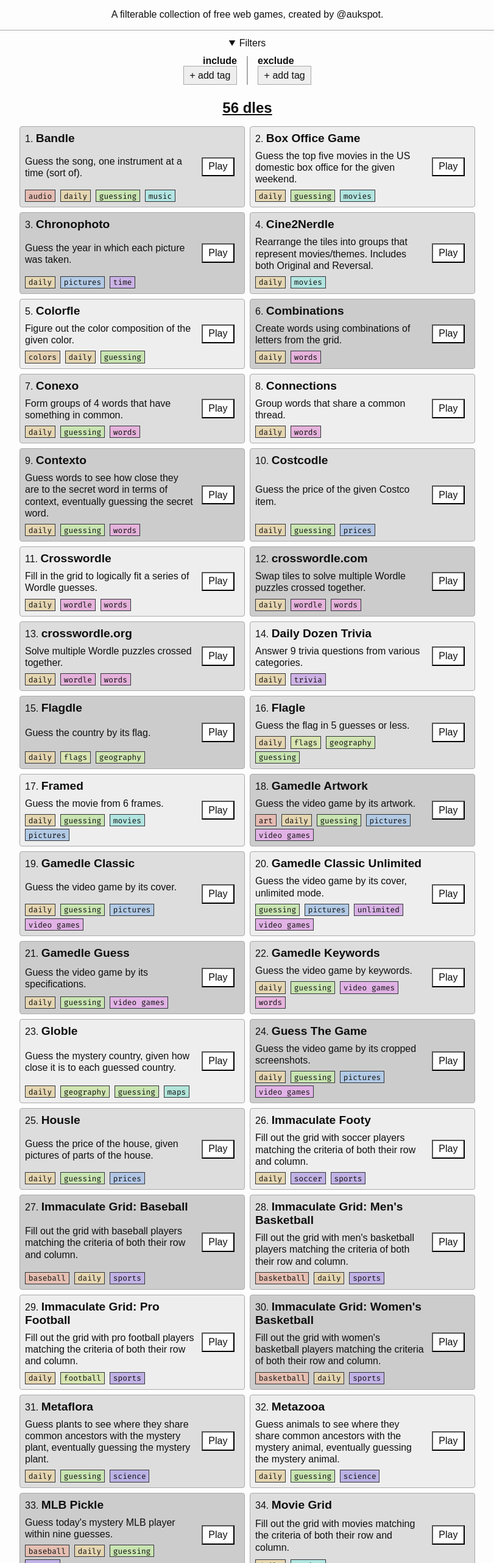
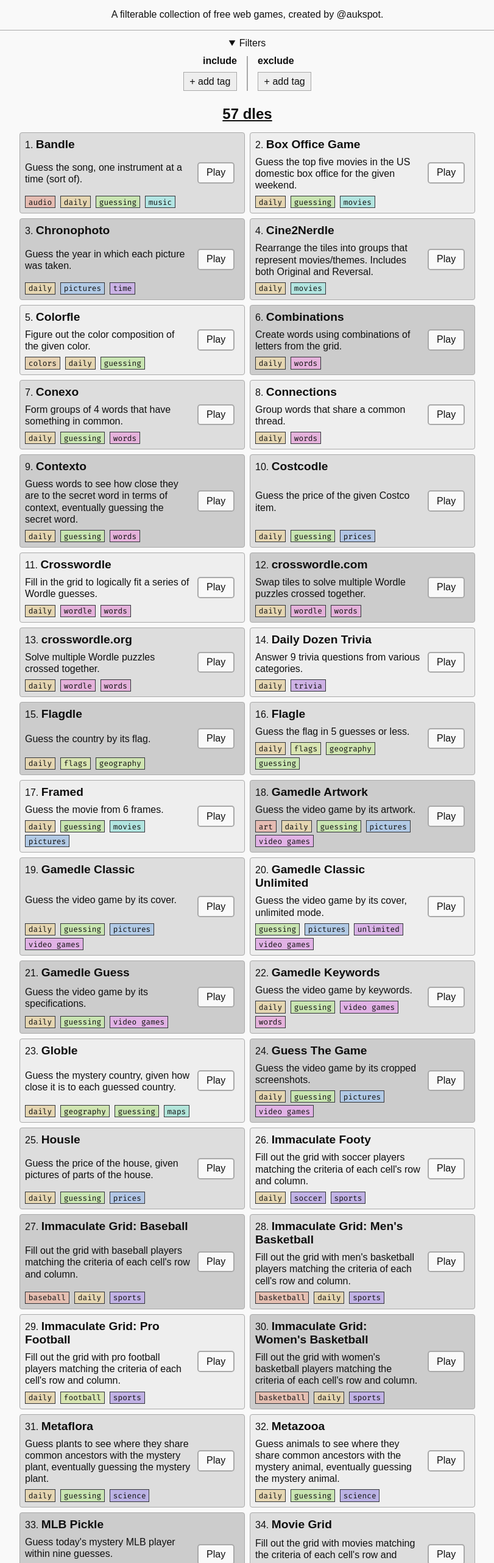
Before and after one commit to aukspot/dles, a SvelteKit app: page / in a window 1280 px wide. Shown: the part 123-2686 px from the top of the page at 61% size, without its empty margins (234-1045 px from the left). Built offline with nearby package versions, Linux system fonts and the light colour scheme.

Commit message:
Work on filters some more.

```diff
--- a/src/data/dles.json
+++ b/src/data/dles.json
@@ -258,7 +258,7 @@
   {
     "name": "Immaculate Footy",
     "url": "https://www.immaculategrid.com/hockey",
-    "description": "Fill out the grid with soccer players matching the criteria of both their row and column.",
+    "description": "Fill out the grid with soccer players matching the criteria of each cell's row and column.",
     "tags": [
       "daily",
       "soccer",
@@ -268,7 +268,7 @@
   {
     "name": "Immaculate Grid: Baseball",
     "url": "https://www.immaculategrid.com/",
-    "description": "Fill out the grid with baseball players matching the criteria of both their row and column.",
+    "description": "Fill out the grid with baseball players matching the criteria of each cell's row and column.",
     "tags": [
       "baseball",
       "daily",
@@ -278,7 +278,7 @@
   {
     "name": "Immaculate Grid: Men's Basketball",
     "url": "https://www.immaculategrid.com/basketball/mens",
-    "description": "Fill out the grid with men's basketball players matching the criteria of both their row and column.",
+    "description": "Fill out the grid with men's basketball players matching the criteria of each cell's row and column.",
     "tags": [
       "basketball",
       "daily",
@@ -288,7 +288,7 @@
   {
     "name": "Immaculate Grid: Pro Football",
     "url": "https://www.immaculategrid.com/football",
-    "description": "Fill out the grid with pro football players matching the criteria of both their row and column.",
+    "description": "Fill out the grid with pro football players matching the criteria of each cell's row and column.",
     "tags": [
       "daily",
       "football",
@@ -298,7 +298,7 @@
   {
     "name": "Immaculate Grid: Women's Basketball",
     "url": "https://www.immaculategrid.com/basketball/womens",
-    "description": "Fill out the grid with women's basketball players matching the criteria of both their row and column.",
+    "description": "Fill out the grid with women's basketball players matching the criteria of each cell's row and column.",
     "tags": [
       "basketball",
       "daily",
@@ -339,7 +339,7 @@
   {
     "name": "Movie Grid",
     "url": "https://moviegrid.io/",
-    "description": "Fill out the grid with movies matching the criteria of both their row and column.",
+    "description": "Fill out the grid with movies matching the criteria of each cell's row and column.",
     "tags": [
       "daily",
       "movies"
@@ -380,6 +380,15 @@
     "tags": [
       "daily",
       "guessing",
+      "video games"
+    ]
+  },
+  {
+    "name": "Pokedoku",
+    "url": "https://pokedoku.com/",
+    "description": "Fill out the grid with Pok\u00e9mon matching the criteria of each cell's row and column.",
+    "tags": [
+      "daily",
       "video games"
     ]
   },
@@ -448,6 +457,7 @@
     "tags": [
       "audio",
       "daily",
+      "guessing",
       "music"
     ]
   },
--- a/src/data/tag_colors.json
+++ b/src/data/tag_colors.json
@@ -1,28 +1,28 @@
 {
+  "puzzmo": "#b2c4e5",
+  "science": "#bbb2e5",
+  "soccer": "#c1b2e5",
+  "football": "#d7e5b2",
+  "music": "#b2e5e3",
+  "words": "#e5b2db",
+  "maps": "#b2e5da",
+  "flags": "#d9e5b2",
   "geography": "#d0e5b2",
-  "usa": "#dab2e5",
-  "soccer": "#c1b2e5",
+  "trivia": "#ceb2e5",
+  "prices": "#b2c6e5",
+  "guessing": "#c9e5b2",
+  "time": "#cab2e5",
+  "pictures": "#b2cae5",
+  "baseball": "#e5bfb2",
+  "wordle": "#e5b2db",
+  "basketball": "#e5bfb2",
+  "colors": "#e5d1b2",
   "movies": "#b2e5e0",
-  "words": "#e5b2db",
-  "pictures": "#b2cae5",
-  "colors": "#e5d1b2",
+  "unlimited": "#d8b2e5",
   "video games": "#e1b2e5",
   "sports": "#c1b2e5",
+  "audio": "#e5bcb2",
   "daily": "#e5d6b2",
-  "football": "#d7e5b2",
-  "time": "#cab2e5",
-  "guessing": "#c9e5b2",
-  "unlimited": "#d8b2e5",
-  "baseball": "#e5bfb2",
   "art": "#e5bbb2",
-  "science": "#bbb2e5",
-  "wordle": "#e5b2db",
-  "maps": "#b2e5da",
-  "flags": "#d9e5b2",
-  "basketball": "#e5bfb2",
-  "audio": "#e5bcb2",
-  "trivia": "#ceb2e5",
-  "prices": "#b2c6e5",
-  "music": "#b2e5e3",
-  "puzzmo": "#b2c4e5"
+  "usa": "#dab2e5"
 }
--- a/src/routes/+page.svelte
+++ b/src/routes/+page.svelte
@@ -108,9 +108,10 @@
   }
 
   #clearFiltersButton {
-    padding: 0.5rem;
-    width: 50%;
+    font-size: 1rem;
+    padding: 0.5rem 1rem;
     margin: 0 auto;
+    margin-top: 0.5rem;
   }
 
   .divider {
--- a/src/routes/DleCard.svelte
+++ b/src/routes/DleCard.svelte
@@ -63,8 +63,11 @@
   }
   .play {
     font-size: 1rem;
-    padding: 0.3rem 0.6rem;
+    padding: 0.4rem 0.8rem;
     background-color: var(--color-bg);
     color: var(--color-text);
+    border-radius: 0.3rem;
+    /* border: none; */
+    border: 2px solid darkgray;
   }
 </style>
--- a/src/routes/Dropdown.svelte
+++ b/src/routes/Dropdown.svelte
@@ -1,6 +1,7 @@
 <script>
   import FilterTagGroup from "./FilterTagGroup.svelte";
-  import { filteredDles, tagNames, tags } from "../stores";
+  import { filteredDles, tags } from "../stores";
+  import { clickOutside } from "./clickOutside.js";
 
   export let type;
 
@@ -20,14 +21,48 @@
       dropdownTags = tagsOnPage.filter((tagName) => !$tags[tagName].excluded);
     }
   }
+
+  let checked = false;
+
+  function handleClickOutsideDropdown(event) {
+    checked = false;
+    console.log(`click outside dropdown-${type}`);
+  }
+  function handleClickInsideDropdown(event) {
+    if (event.target.classList.contains("filterTag")) {
+      checked = false;
+    }
+    console.log(`click inside dropdown-${type}`);
+  }
+  function handleDocumentClick(event) {
+    // if (event.)
+  }
+  function handleKeyUp(event) {
+    console.log(event.key);
+    if (event.key == "Escape") {
+      checked = false;
+    }
+  }
 </script>
 
+<svelte:document on:keyup={handleKeyUp} on:click={handleDocumentClick} />
 <div class="dropdownContainer">
   <label for="checkbox-{type}" class="not-selectable pointer addButton">
-    <div class="plusButton">+ add tag</div>
+    <div class="flex-end plusButton">+ add tag</div>
   </label>
-  <input id="checkbox-{type}" class="filterCheckbox" type="checkbox" />
-  <div id="includedTagsChoices" class="dropdown">
+  <input
+    id="checkbox-{type}"
+    class="filterCheckbox"
+    type="checkbox"
+    bind:checked
+  />
+  <!-- svelte-ignore a11y-no-static-element-interactions -->
+  <!-- svelte-ignore a11y-click-events-have-key-events -->
+  <div
+    id="includedTagsChoices"
+    class="dropdown"
+    on:click={handleClickInsideDropdown}
+  >
     <FilterTagGroup tags={dropdownTags} {type} />
   </div>
 </div>
@@ -39,28 +74,49 @@
   .filterCheckbox:checked + div {
     display: flex;
     flex-wrap: wrap;
-    gap: 0.5rem;
-    width: 50%;
+    gap: 0.75rem;
+    width: 200px;
     justify-content: center;
-    padding: 0.5rem;
+    padding: 0.75rem;
+    top: 2.25rem;
   }
-  /* .dropdownContainer { */
-  /* position: relative; */
-  /* } */
+
+  #checkbox-include:checked + div {
+    right: -0.75rem;
+  }
+
+  #checkbox-exclude:checked + div {
+    left: -0.75rem;
+  }
+
   :global(.dropdown) {
     display: none;
     list-style: none;
     width: 30rem;
   }
   .dropdown {
-    /* display: flex; */
-    padding-left: 0.5rem;
+    /* padding-left: 0.5rem; */
     position: absolute;
-    width: 100px;
     background-color: var(--color-bg);
-    /* margin: 0; */
     box-shadow: 1px 1px 3px 0px rgba(0, 0, 0, 0.75);
     -webkit-box-shadow: 1px 1px 3px 0px rgba(0, 0, 0, 0.75);
     -moz-box-shadow: 1px 1px 3px 0px rgba(0, 0, 0, 0.75);
   }
+  .flex-end {
+    display: flex;
+    justify-content: end;
+    align-items: flex-end;
+  }
+
+  @media (max-width: 450px) {
+    .filterCheckbox:checked + div {
+      display: flex;
+      flex-wrap: wrap;
+      gap: 0.75rem;
+      width: 150px;
+      justify-content: center;
+      padding: 0.75rem;
+      top: 2.25rem;
+    }
+  }
 </style>
--- a/src/routes/FilterTagGroup.svelte
+++ b/src/routes/FilterTagGroup.svelte
@@ -5,7 +5,7 @@
   export let type;
 </script>
 
-<div>
+<div class="filterTags-{type}">
   {#each tags as name}
     <FilterTag {name} {type}></FilterTag>
   {/each}
@@ -19,4 +19,7 @@
     flex-wrap: wrap;
     line-height: 1.2;
   }
+  .filterTags-include {
+    justify-content: end;
+  }
 </style>
--- a/src/routes/Filters.svelte
+++ b/src/routes/Filters.svelte
@@ -23,12 +23,11 @@
         line-height: 1;
       "
   >
-    <div style="display: flex; flex-direction: column;">
+    <div style="display: flex; flex-direction: column; gap: 5px;">
       <div id="includeLabel" class="filterLabel">
         <strong>include</strong>
       </div>
       <FilterTagGroup tags={includedTags} type="include" />
-
       <div id="includedTagsList" class="tagsList">
         <Dropdown type="include" />
       </div>
@@ -36,7 +35,7 @@
 
     <div style="background-color: darkgray; width: 2px;"></div>
 
-    <div style="display: flex; flex-direction: column;">
+    <div style="display: flex; flex-direction: column; gap: 5px;">
       <div id="excludeLabel" class="filterLabel">
         <strong>exclude</strong>
       </div>
@@ -65,4 +64,11 @@
     display: flex;
     justify-content: end;
   }
+  #includedTagsList {
+    position: relative;
+    justify-content: end;
+  }
+  #excludedTagsList {
+    position: relative;
+  }
 </style>
--- a/src/routes/about/+page.svelte
+++ b/src/routes/about/+page.svelte
@@ -1,8 +1,3 @@
-<script>
-  import dles from "../../data/dles.json";
-  console.log(dles);
-</script>
-
 <svelte:head>
   <title>About</title>
   <meta name="description" content="About this app" />
--- /dev/null
+++ b/src/routes/clickOutside.js
@@ -0,0 +1,18 @@
+export function clickOutside(node) {
+
+  const handleClick = event => {
+    if (node && !node.contains(event.target) && !event.defaultPrevented) {
+      node.dispatchEvent(
+        new CustomEvent('click_outside', node)
+      )
+    }
+  }
+
+	document.addEventListener('click', handleClick, true);
+
+  return {
+    destroy() {
+      document.removeEventListener('click', handleClick, true);
+    }
+	}
+}
--- a/src/routes/styles.css
+++ b/src/routes/styles.css
@@ -4,7 +4,7 @@
 	--font-body: sans-serif;
 	--font-mono: 'Fira Mono', monospace;
 
-	--color-bg-lightmode: rgb(253, 253, 253);
+	--color-bg-lightmode: rgb(249, 249, 249);
 	--color-bg-darkmode: #313338;
 	--color-bg: var(--color-bg-darkmode);
 
@@ -30,14 +30,14 @@
 }
 
 .play:hover, .themeButton:hover {
-	transform: scale(1.1);
+	transform: scale(1.05);
 	cursor: pointer;
-	transition: transform 0.3s;
+	/* transition: transform 0.3s; */
 }
 
 .play:active, .themeButton:active {
 	transform: scale(0.95);
-	transition: transform 0.3s;
+	/* transition: transform 0.3s; */
 }
 
 .filterTag {
```
Also changed, not shown: static/favicon.png, 27 other files (tests, documents, lock files or other folders).
